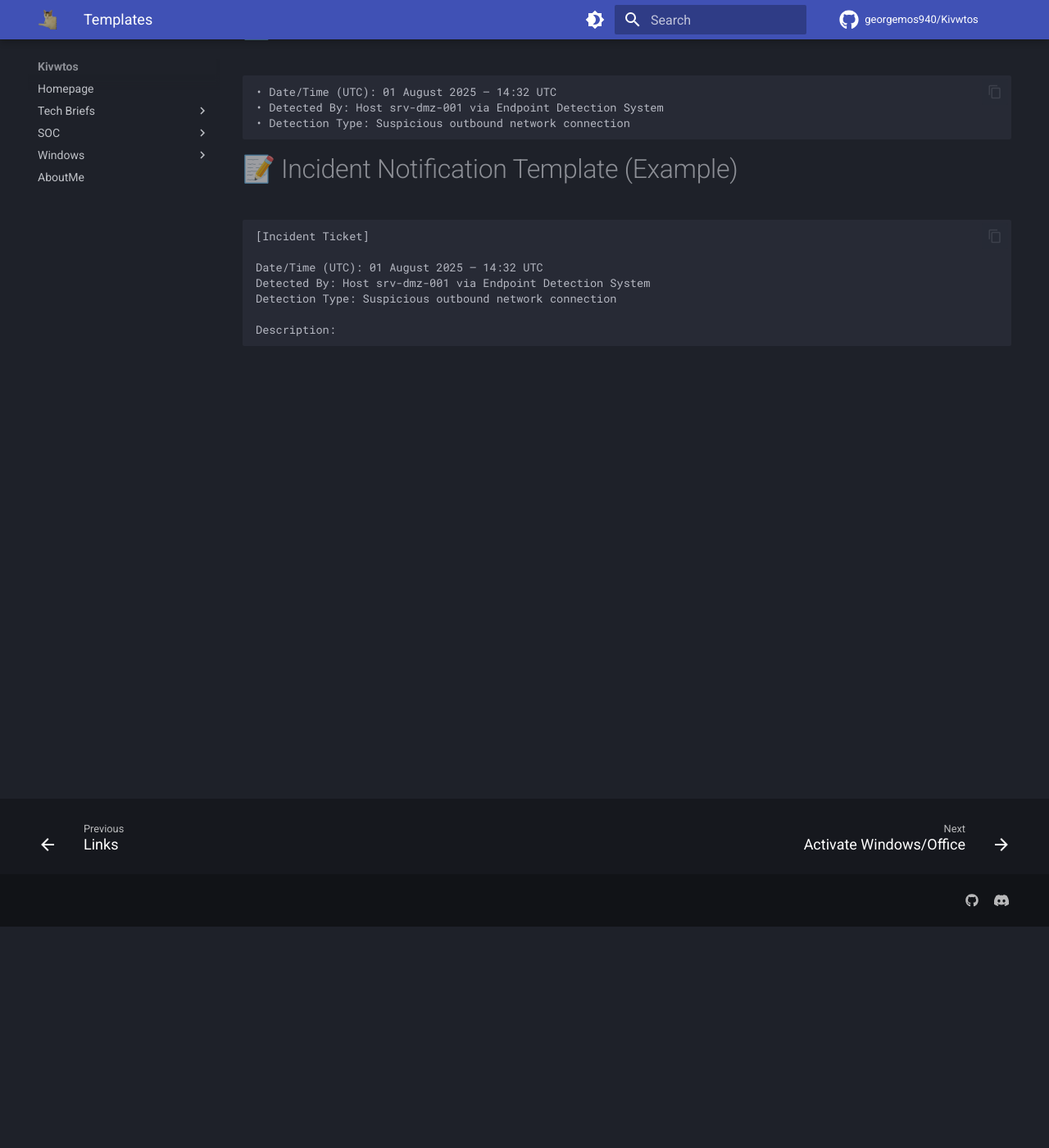
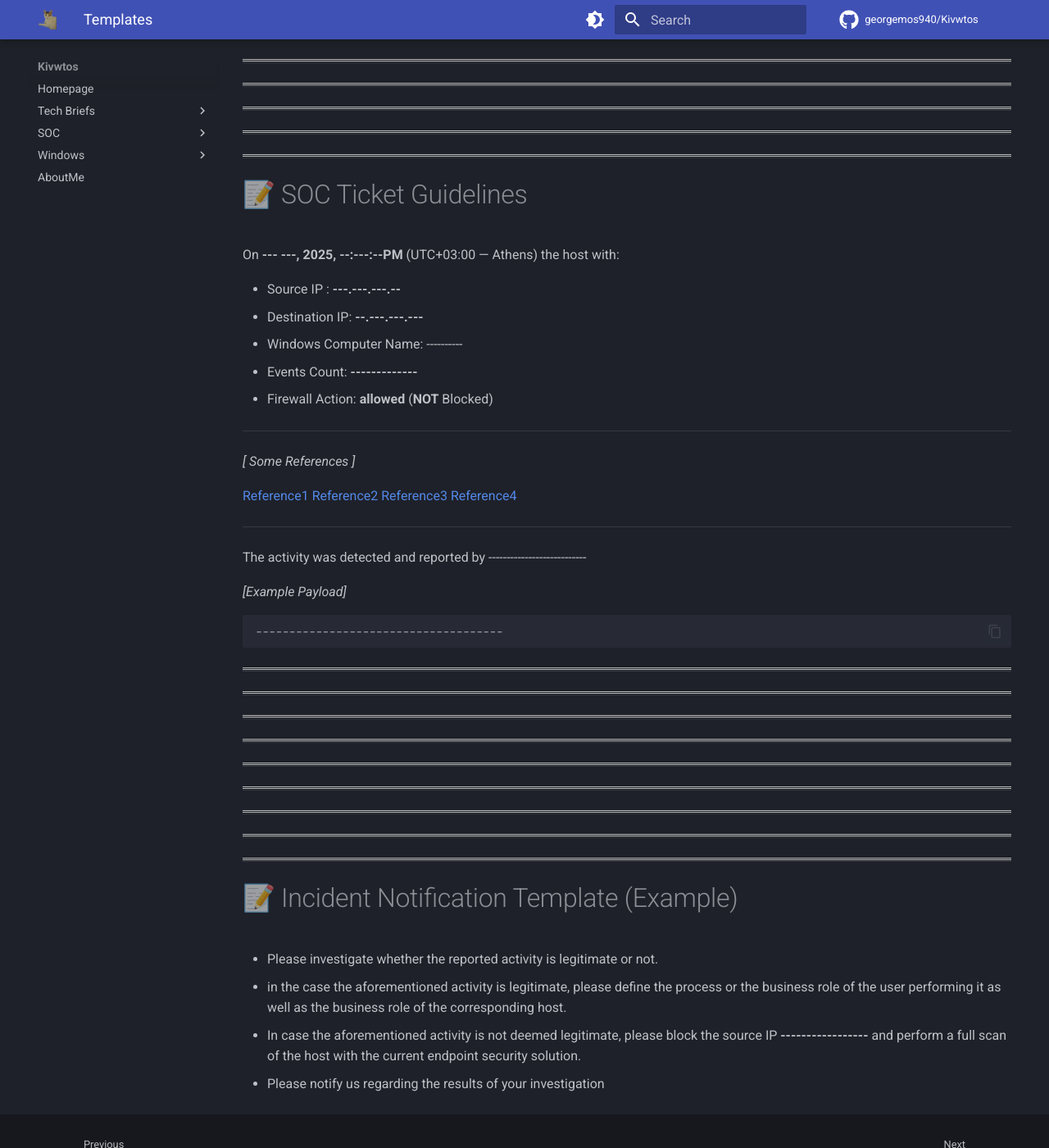
Before and after one commit to georgemos940/Kivwtos, an MkDocs documentation site: the page built from docs/soc/templates.md, in a window 1280 px wide and 1400 px high, scrolled down 270 px. Shown: the whole window at 82% size. Built offline with MkDocs 1.6.1 and Material for MkDocs 9.7.7, drawn with Linux system fonts in a browser that asks for light colours; comment, search, counter and statistics services are not loaded.

Commit message:
template fix

````diff
--- a/docs/soc/templates.md
+++ b/docs/soc/templates.md
@@ -3,29 +3,61 @@
 > This page contains standard templates used for opening SOC tickets.
 > Replace the dummy data with actual incident details before sending to a customer.
 
----
+<hr style="border-top: 3px double #bbb;">
+<hr style="border-top: 3px double #bbb;">
+<hr style="border-top: 3px double #bbb;">
+<hr style="border-top: 3px double #bbb;">
+<hr style="border-top: 3px double #bbb;">
+<hr style="border-top: 3px double #bbb;">
+<hr style="border-top: 3px double #bbb;">
+<hr style="border-top: 3px double #bbb;">
 
 # 📝 SOC Ticket Guidelines
 
-```text
+On **--- ---, 2025, --:---:--PM** (UTC+03:00 — Athens) the host with:
 
-• Date/Time (UTC): 01 August 2025 — 14:32 UTC
-• Detected By: Host srv-dmz-001 via Endpoint Detection System
-• Detection Type: Suspicious outbound network connection
+* Source IP : **---.---.---.--**
+* Destination IP: **--.---.---.---**
+* Windows Computer Name: ----------
+* Events Count: **-------------**
+* Firewall Action: **allowed** (**NOT** Blocked)
 
+---
+
+*[ Some References ]*
+
+[Reference1](https://example.com)
+[Reference2](https://example.com)
+[Reference3](https://example.com)
+[Reference4](https://example.com)
+
+---
+
+The activity was detected and reported by  ---------------------------
+
+*[Example Payload]*
+
+```
+-------------------------------------
 ```
 
 
 
+
+
+<hr style="border-top: 3px double #bbb;">
+<hr style="border-top: 3px double #bbb;">
+<hr style="border-top: 3px double #bbb;">
+<hr style="border-top: 3px double #bbb;">
+<hr style="border-top: 3px double #bbb;">
+<hr style="border-top: 3px double #bbb;">
+<hr style="border-top: 3px double #bbb;">
+<hr style="border-top: 3px double #bbb;">
+<hr style="border-top: 3px double #bbb;">
+
 # 📝 Incident Notification Template (Example)
 
-```text
-[Incident Ticket]
-
-Date/Time (UTC): 01 August 2025 — 14:32 UTC
-Detected By: Host srv-dmz-001 via Endpoint Detection System
-Detection Type: Suspicious outbound network connection
-
-Description:
-
-```
+- Please investigate whether the reported activity is legitimate or not.
+- in the case the aforementioned activity is legitimate, please define the process or the business role of the user performing it as well as the business role of the corresponding host.
+- In case the aforementioned activity is not deemed legitimate, please block the source IP **-----------------**  and perform a full scan of the host with the current endpoint security solution.
+- Please notify us regarding the results of your investigation
````
Also changed, not shown: docs/.obsidian/workspace.json.
